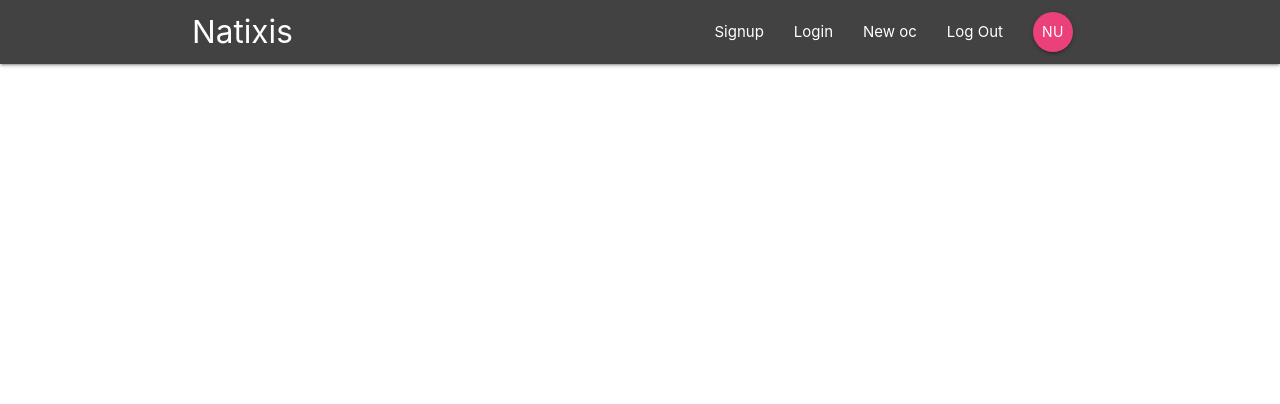
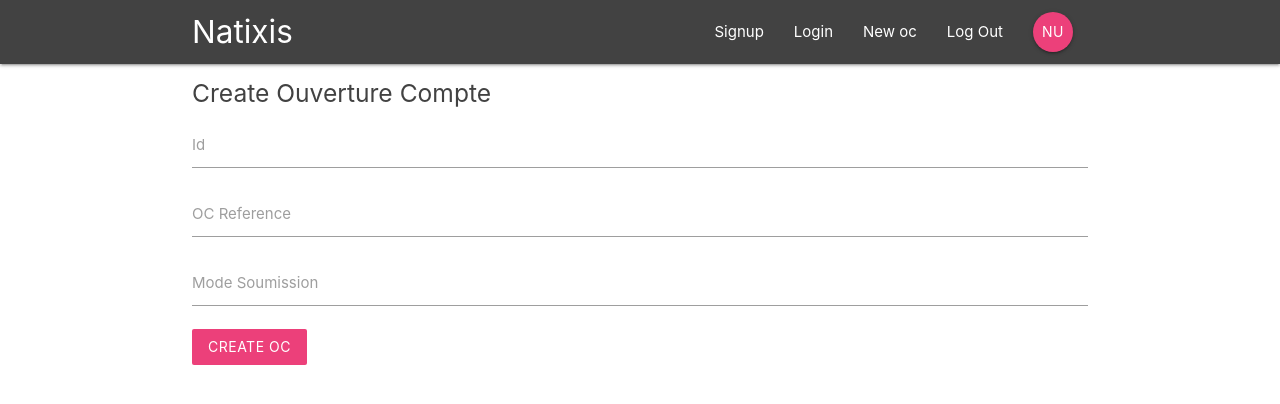
Before and after one commit to MikiStojakovic/ocPOC, a React (Create React App) app in the folder oc-poc-react/oc-poc-natixis/: page /createOc in a window 1280 px wide. Shown: the top 404 px of the page. Built offline with nearby package versions, Linux system fonts and the light colour scheme.

Commit message:
Added Create OC form

```diff
--- a/oc-poc-react/oc-poc-natixis/src/App.js
+++ b/oc-poc-react/oc-poc-natixis/src/App.js
@@ -6,6 +6,7 @@
 import OcDetails from './components/ocs/OcDetails';
 import SignIn from './components/auth/SingIn';
 import SignUp from './components/auth/SignUp';
+import CreateOc from './components/ocs/CreateOc';
 
 class App extends Component {
   render() {
@@ -18,6 +19,7 @@
             <Route path="/oc/:id" component={OcDetails} />
             <Route path="/signin" component={SignIn} />
             <Route path="/signup" component={SignUp} />
+            <Route path="/createOc" component={CreateOc} />
           </Switch>
         </div>
       </BRouter>
--- a/oc-poc-react/oc-poc-natixis/src/components/auth/SignUp.js
+++ b/oc-poc-react/oc-poc-natixis/src/components/auth/SignUp.js
@@ -41,7 +41,7 @@
             <input type="text" id="lastName" onChange={this.handleChange} />
           </div>
           <div className="input-field">
-            <button className="btn pink lighten-1 z-depth-0">Login</button>
+            <button className="btn pink lighten-1 z-depth-0">Sign up</button>
           </div>
         </form>
       </div>
--- a/oc-poc-react/oc-poc-natixis/src/components/ocs/CreateOc.js
+++ b/oc-poc-react/oc-poc-natixis/src/components/ocs/CreateOc.js
@@ -0,0 +1,51 @@
+import React, { Component } from 'react';
+
+class CreateOc extends Component {
+  state = {
+    id: 0,
+    ocRef: '',
+    modeSoumission: ''
+  };
+
+  handleChange = e => {
+    this.setState({
+      [e.target.id]: e.target.value
+    });
+  };
+
+  handleSubmit = e => {
+    e.preventDefault();
+    console.log(this.state);
+  };
+
+  render() {
+    return (
+      <div className="container">
+        <form onSubmit={this.handleSubmit} className="white">
+          <h5 className="grey-text text-darken-3">Create Ouverture Compte</h5>
+          <div className="input-field">
+            <label htmlFor="id">Id</label>
+            <input type="text" id="Id" onChange={this.handleChange} />
+          </div>
+          <div className="input-field">
+            <label htmlFor="ocRef">OC Reference</label>
+            <input type="text" id="ocRef" onChange={this.handleChange} />
+          </div>
+          <div className="input-field">
+            <label htmlFor="modeSoumission">Mode Soumission</label>
+            <input
+              type="text"
+              id="modeSoumission"
+              onChange={this.handleChange}
+            />
+          </div>
+          <div className="input-field">
+            <button className="btn pink lighten-1 z-depth-0">Create OC</button>
+          </div>
+        </form>
+      </div>
+    );
+  }
+}
+
+export default CreateOc;
```
